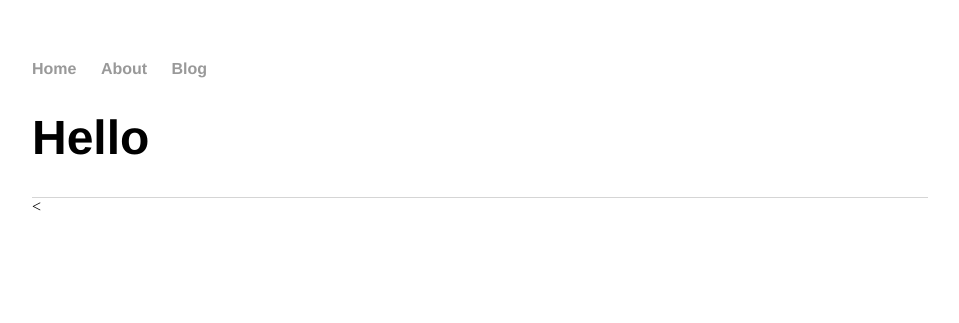
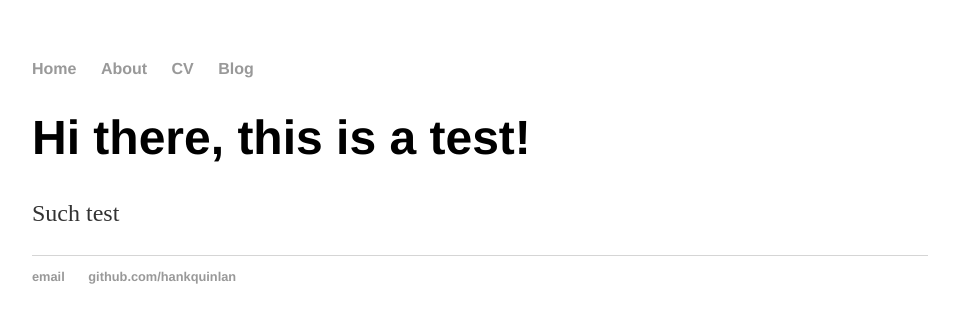
Before and after one commit to testytestytest0/testytestytest.github.io, a Jekyll site: the page built from index.html, in a window 1280 px wide. Shown: the top 323 px of the page, without its empty margins (160-1119 px from the left). Built offline with Jekyll 4.4.1, drawn with Linux system fonts in a browser that asks for light colours.

Commit message:
Update index.html

```diff
--- a/index.html
+++ b/index.html
@@ -1,23 +1,8 @@
-<!DOCTYPE html>
-<html>
-	<head>
-		<title>Test!!</title>
-		<link rel="stylesheet" type="text/css" href="/css/main.css">
-	</head>
-	<body>
-		<nav>
-    		<ul>
-        		<li><a href="/">Home</a></li>
-	        	<li><a href="/about">About</a></li>
-        		<li><a href="/blog">Blog</a></li>
-    		</ul>
-		</nav>
-		<div class="container">
-    		<div class="blurb">
-        		<h1>Hello</h1>
-				</div><!-- /.blurb -->
-		</div><!-- /.container -->
-		<footer>
-
-		</footer>
-	<
+---
+layout: default
+title: It's a Test!!
+---
+<div class="blurb">
+	<h1>Hi there, this is a test!</h1>
+	<p>Such test</p>
+</div><!-- /.blurb -->
```
